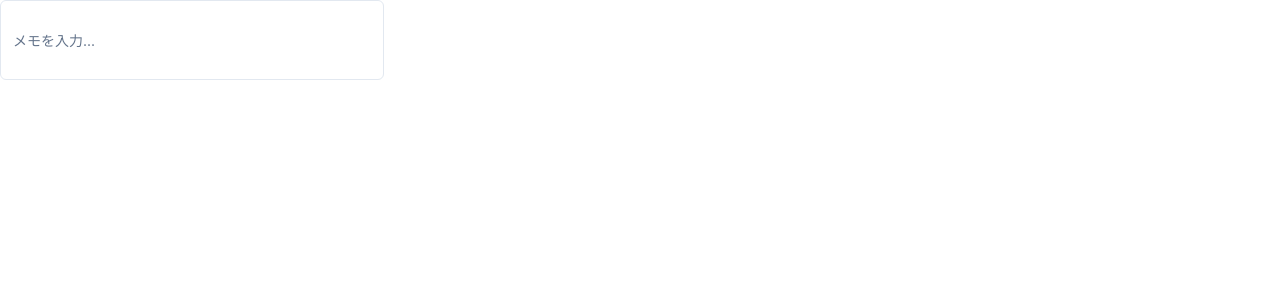
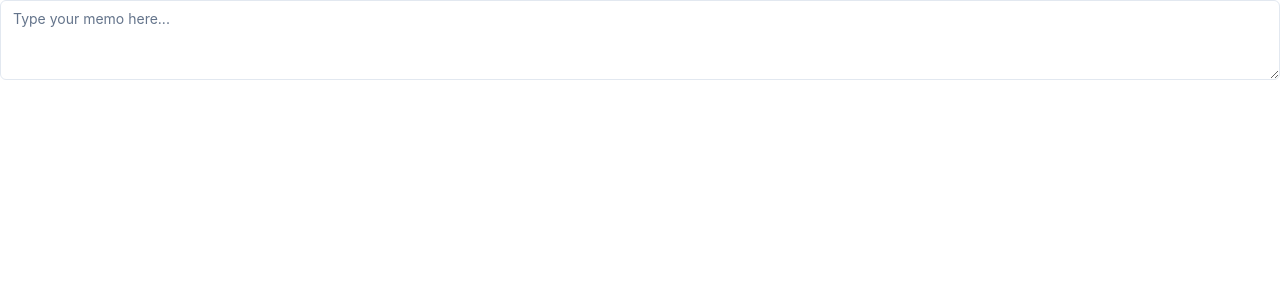
Before and after one commit to zhenyou620/memo, a React (Vite) app in the folder reactapp1.client/: page / in a window 1280 px wide. Shown: the top 300 px of the page. Built offline with nearby package versions, Linux system fonts and the light colour scheme.

Commit message:
メモ入力欄実装

```diff
--- a/reactapp1.client/src/App.tsx
+++ b/reactapp1.client/src/App.tsx
@@ -1,8 +1,8 @@
 import { FC } from 'react';
-import MemoForm from './components/MemoForm';
+import MemoInput from './components/ui/MemoInput';
 
 const App: FC = () => {
-    return <MemoForm></MemoForm>;
+  return <MemoInput></MemoInput>;
 };
 
 export default App;
--- a/reactapp1.client/src/components/MemoForm.tsx
+++ b/reactapp1.client/src/components/MemoForm.tsx
@@ -1,31 +1,31 @@
-import { FC } from 'react';
+import { FC, useState } from 'react';
 import { Input } from '@/components/ui/input';
 import { SubmitHandler, useForm } from 'react-hook-form';
 import { FormField, Form, FormItem, FormControl } from './ui/form';
 
 interface FormData {
-  Id: string;
+  Id: number;
   Description: string;
 }
 
-const url = 'api/memos';
+const MemoForm: FC = () => {
+  const [id, setId] = useState(0);
+  const [description, setDescription] = useState('');
 
-const MemoForm: FC = () => {
   const form = useForm<FormData>({
     defaultValues: {
-      Id: '',
+      Id: 0,
       Description: '',
     },
   });
 
-  const onSubmit: SubmitHandler<FormData> = async (formData) => {
-    const id = new Date().toString();
+  const onSubmit: SubmitHandler<FormData> = async () => {
+    setId(Math.floor(Math.random() * 1000));
+    // setDescription(formData.Description);
     const memo: FormData = {
       Id: id,
-      Description: formData.Description,
+      Description: description,
     };
-
-    console.log(memo);
 
     const response = await fetch('api/memos', {
       method: 'POST',
@@ -35,7 +35,11 @@ const MemoForm: FC = () => {
       },
       body: JSON.stringify(memo),
     });
+
     console.log(response);
+
+    setId(0);
+    setDescription('');
   };
 
   return (
--- /dev/null
+++ b/reactapp1.client/src/components/ui/MemoInput.tsx
@@ -0,0 +1,46 @@
+import { FC, useState } from 'react';
+import { Textarea } from '@/components/ui/textarea';
+
+interface FormData {
+  Id: number;
+  Description: string;
+}
+
+const MemoInput: FC = () => {
+  const [description, setDescription] = useState('');
+
+  const handleSubmit = async () => {
+    const newId = Math.floor(Math.random() * 10000);
+
+    const memo: FormData = {
+      Id: newId,
+      Description: description,
+    };
+
+    const response = await fetch('api/memos', {
+      method: 'POST',
+      headers: {
+        Accept: 'application/json',
+        'Content-Type': 'application/json',
+      },
+      body: JSON.stringify(memo),
+    });
+
+    console.log(response);
+
+    setDescription('');
+  };
+
+  return (
+    <Textarea
+      placeholder="Type your memo here..."
+      value={description}
+      onChange={(e) => setDescription(e.target.value)}
+      onBlur={() => {
+        description !== '' && handleSubmit();
+      }}
+    />
+  );
+};
+
+export default MemoInput;
--- /dev/null
+++ b/reactapp1.client/src/components/ui/textarea.tsx
@@ -0,0 +1,24 @@
+import * as React from "react"
+
+import { cn } from "@/lib/utils"
+
+export interface TextareaProps
+  extends React.TextareaHTMLAttributes<HTMLTextAreaElement> {}
+
+const Textarea = React.forwardRef<HTMLTextAreaElement, TextareaProps>(
+  ({ className, ...props }, ref) => {
+    return (
+      <textarea
+        className={cn(
+          "flex min-h-[80px] w-full rounded-md border border-input bg-background px-3 py-2 text-sm ring-offset-background placeholder:text-muted-foreground focus-visible:outline-none focus-visible:ring-2 focus-visible:ring-ring focus-visible:ring-offset-2 disabled:cursor-not-allowed disabled:opacity-50",
+          className
+        )}
+        ref={ref}
+        {...props}
+      />
+    )
+  }
+)
+Textarea.displayName = "Textarea"
+
+export { Textarea }
--- a/reactapp1.client/vite.config.ts
+++ b/reactapp1.client/vite.config.ts
@@ -53,7 +53,7 @@ export default defineConfig({
   },
   server: {
     proxy: {
-      '^/': {
+      '/api': {
         target: 'https://localhost:7074',
         secure: false,
       },
```
